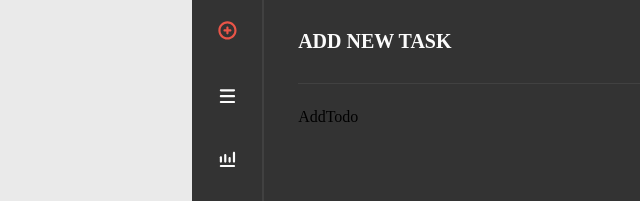
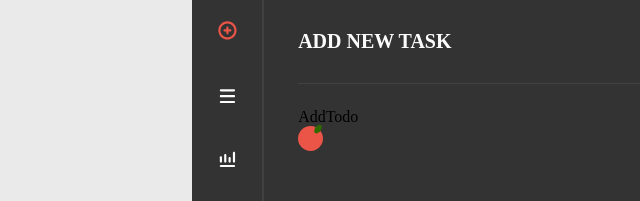
Before and after one commit to lyaui/f2e_pomodoro-clock, a React (Create React App) app: page / in a window 1280 px wide. Shown: the top 201 px of the page, without its empty margins (448-1088 px from the left). Built offline with nearby package versions, Linux system fonts and the light colour scheme.

Commit message:
set tomato component style

```diff
--- a/src/components/MenuPanels/AddTodo/index.js
+++ b/src/components/MenuPanels/AddTodo/index.js
@@ -1,7 +1,12 @@
 import React from 'react';
+import Tomato from '../../UI/Tomato';
 
 const AddTodo = () => {
-  return <div>AddTodo</div>;
+  return (
+    <div>
+      AddTodo <Tomato></Tomato>
+    </div>
+  );
 };
 
 export default AddTodo;
--- /dev/null
+++ b/src/components/UI/Tomato/index.js
@@ -0,0 +1,8 @@
+import React from 'react';
+import { Item } from './style';
+
+const Tomato = () => {
+  return <Item></Item>;
+};
+
+export default Tomato;
--- /dev/null
+++ b/src/components/UI/Tomato/style.js
@@ -0,0 +1,19 @@
+import styled from 'styled-components/macro';
+
+export const Item = styled.div`
+  position: relative;
+  width: 25px;
+  height: 25px;
+  border-radius: 50%;
+  background-color: var(--primary);
+  ::before {
+    content: '';
+    position: absolute;
+    width: 10px;
+    height: 6px;
+    transform: rotate(125deg);
+    border-radius: 50%;
+    right: 0;
+    background-color: var(--secondary-500);
+  }
+`;
```
Also changed, not shown: src/components/Menu/DrawerButton/index.js (added, +7 -0 lines).
